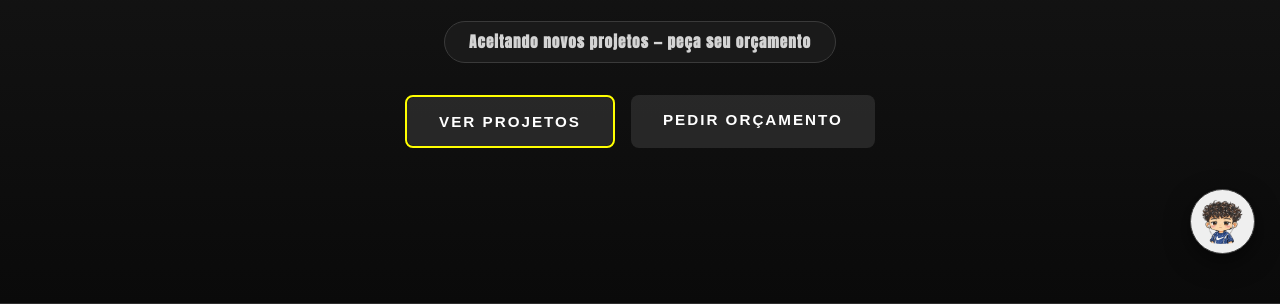
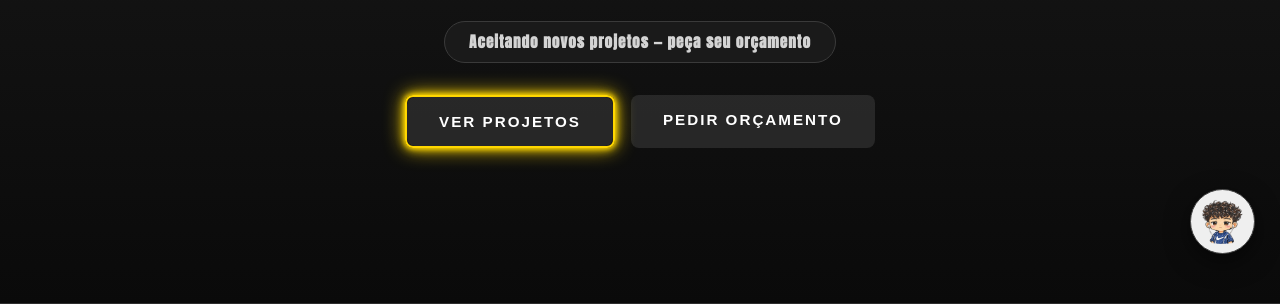
Before and after one commit to flaviosantanarocha3-cyber/portifolioParaClientes, a plain HTML site: page index.html in a window 1280 px wide. Shown: the part 496-800 px from the top of the page. Drawn offline with nearby package versions, Linux system fonts and the light colour scheme.

Commit message:
mudanca botao hero

```diff
--- a/CSS/hero.css
+++ b/CSS/hero.css
@@ -3,7 +3,6 @@
    HERO
 
    ========================================================================== */
-
 /* 03. FAIXA DE ABERTURA (HEADER LARGO) */
 .hero {
     /* Faixa de ponta a ponta, abaixo do menu fixo */
@@ -84,10 +83,10 @@
    ========================================================================== */
 
 .btn-projeto {
-
-    border: 2px solid yellow;
-
-
+    border: 2px solid #ffd700;
+    box-shadow: 0 0 5px #ffd700,
+                0 0 10px #ffd700,
+                0 0 20px #ffd700;
 }
 
 .btn-three {
```
